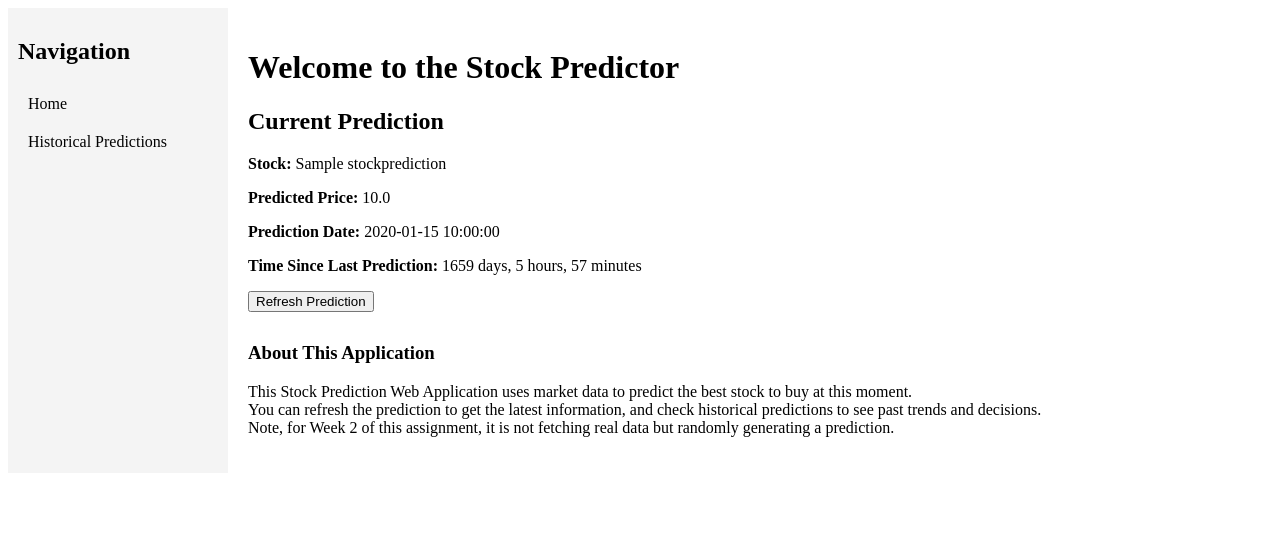
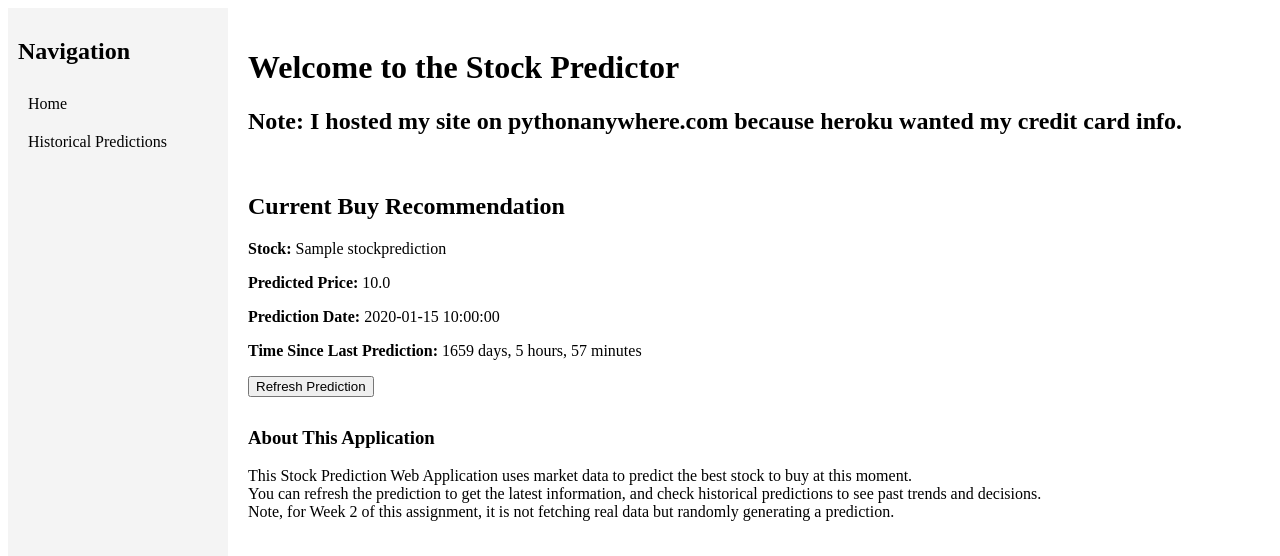
Before and after one commit to elthran/CSCA-5028-week-2, a Django app: page /predictions/ in a window 1280 px wide. Shown: the top 556 px of the page. Run offline with Django 5.2, Linux system fonts and the light colour scheme; tables that the repository leaves empty hold one stand-in row (values such as "Sample post").

Commit message:
Clarified website text

```diff
--- a/predictions/templates/index.html
+++ b/predictions/templates/index.html
@@ -4,8 +4,11 @@
 
 {% block content %}
 <h1>Welcome to the Stock Predictor</h1>
+
+<h2>Note: I hosted my site on pythonanywhere.com because heroku wanted my credit card info.</h2><br>
+
 {% if latest_prediction %}
-    <h2>Current Prediction</h2>
+    <h2>Current Buy Recommendation</h2>
     <p><strong>Stock:</strong> {{ latest_prediction.stock_name }}</p>
     <p><strong>Predicted Price:</strong> {{ latest_prediction.predicted_price }}</p>
     <p><strong>Prediction Date:</strong> {{ latest_prediction.prediction_datetime|date:"Y-m-d H:i:s" }}</p>
```
